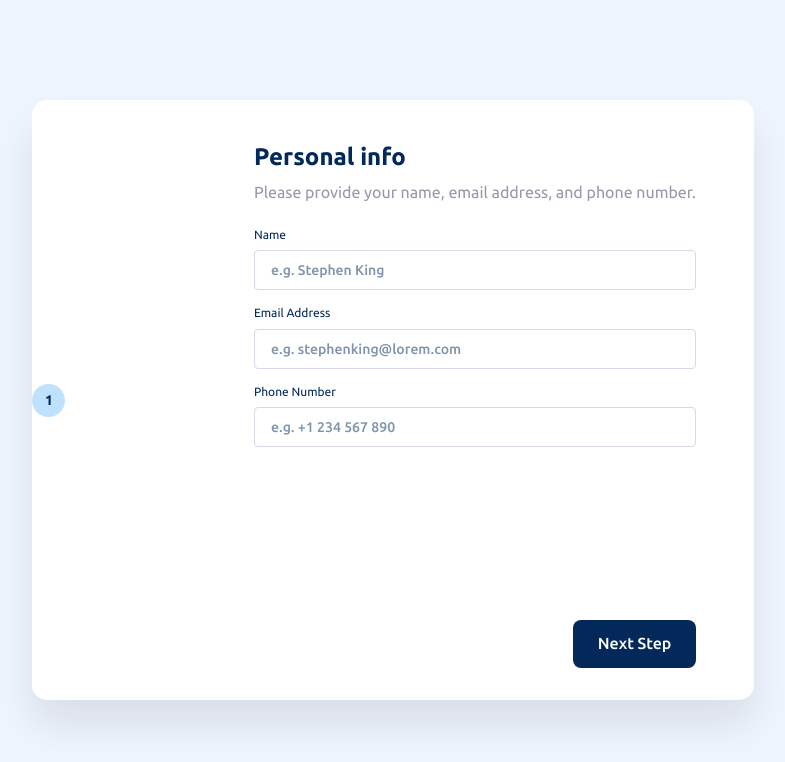
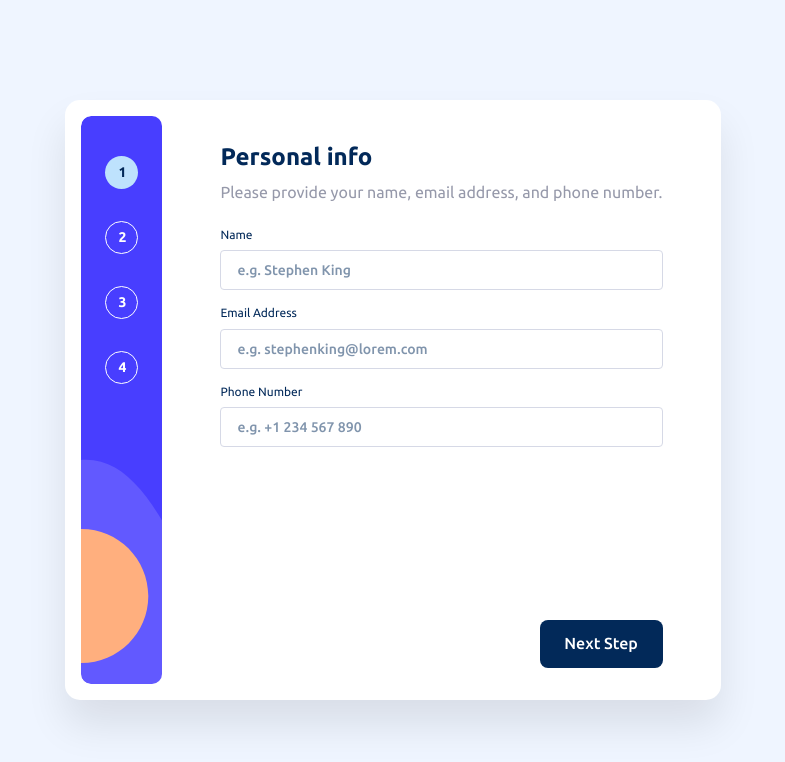
Before and after one commit to g-akca/multi-step-form, a React (Vite) app: page / in a window 1280 px wide. Shown: the top 762 px of the page, without its empty margins (247-1032 px from the left). Built offline with nearby package versions, Linux system fonts and the light colour scheme.

Commit message:
Add tablet responsive StepList styles

```diff
--- a/src/components/nav/StepList.jsx
+++ b/src/components/nav/StepList.jsx
@@ -4,7 +4,8 @@ const steps = [1, 2, 3, 4];
 
 function StepList({ currentStep }) {
   return (
-    <div className="self-center flex gap-4 items-center">
+    <div className="self-center flex gap-4 items-center tablet:self-stretch tablet:items-stretch tablet:p-4">
+      <div className="contents tablet:flex tablet:flex-col tablet:gap-8 tablet:py-10 tablet:px-6 tablet:bg-[url('/images/bg-sidebar-desktop.svg')] tablet:bg-no-repeat tablet:bg-cover tablet:bg-bottom-left tablet:rounded-[10px]">
         {steps.map(step => (
           <StepItem
             key={step}
@@ -13,6 +14,7 @@ function StepList({ currentStep }) {
           />
         ))}
       </div>
+    </div>
   )
 }
 
```
Lines whose indentation alone changed are shown as unchanged.
